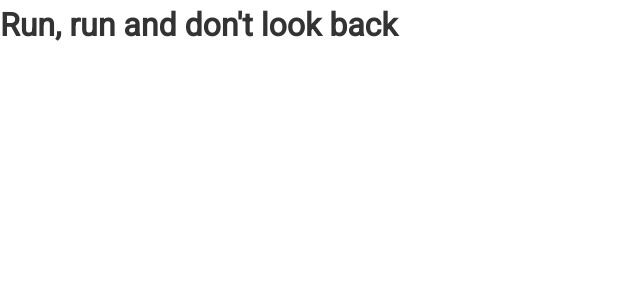
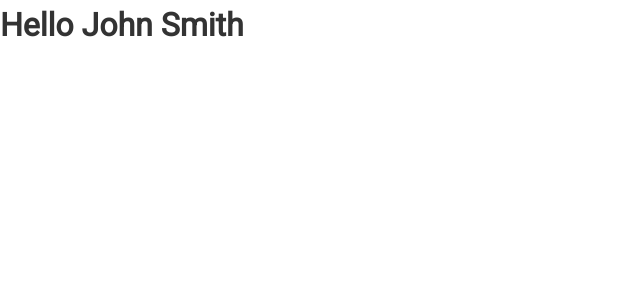
Before and after one commit to timmlaxton/Git-Finder, a React (Create React App) app: page / in a window 1280 px wide. Shown: the top 300 px of the page, without its empty margins (0-640 px from the left). Built offline with nearby package versions, Linux system fonts and the light colour scheme.

Commit message:
addeding header

```diff
--- a/src/App.js
+++ b/src/App.js
@@ -3,9 +3,16 @@
 
 class App extends Component {
   render(){
+
+const name =  "John Smith";
+const loading = false;
+const showName = true;
+
+
     return (
       <div className="App">
-       <h1>Run, run and don't look back</h1>
+        {loading ? <h4>Loading....</h4> :  <h1>Hello {showName && name }</h1>}
+
       </div>
     );
   }
```
